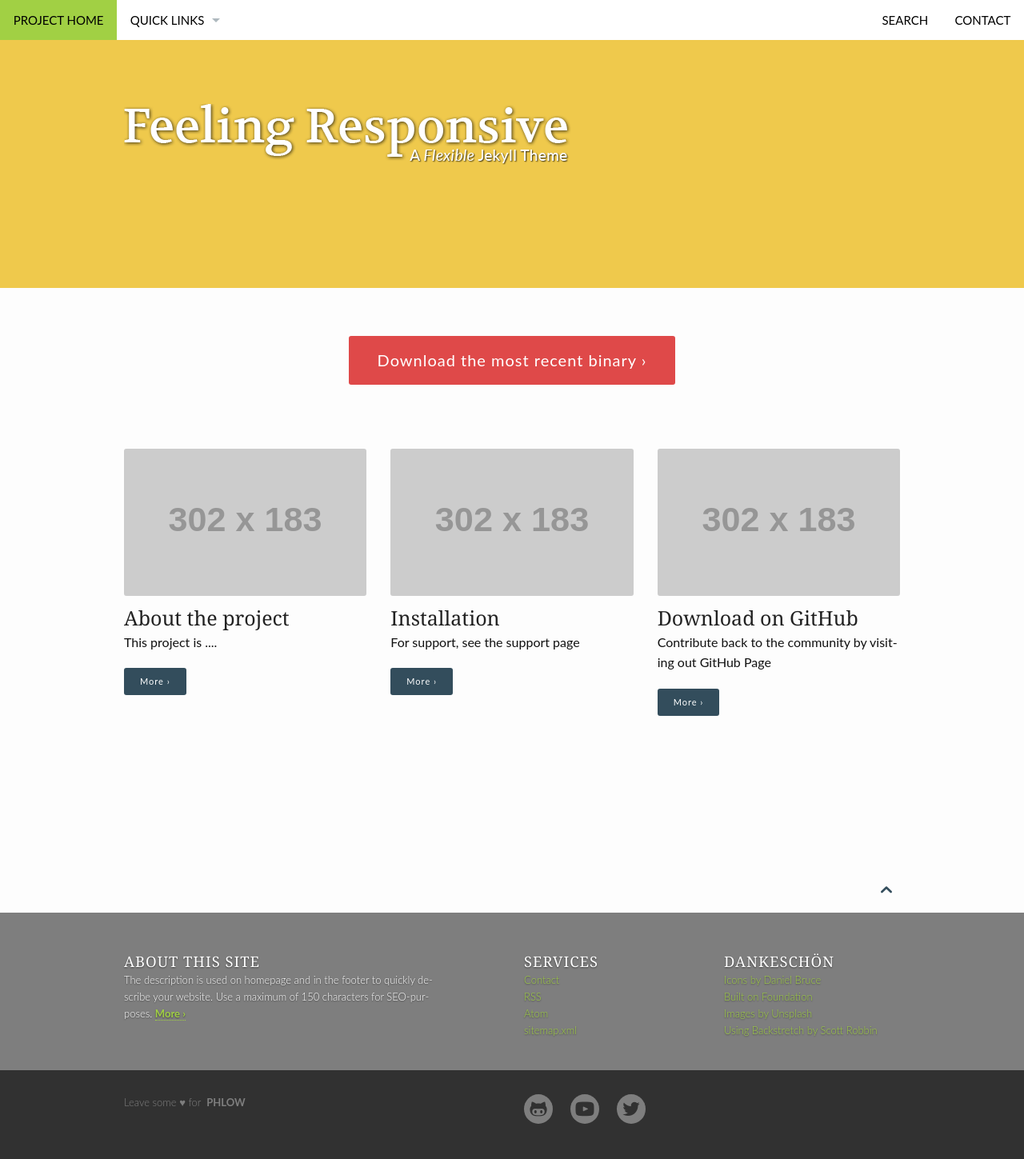
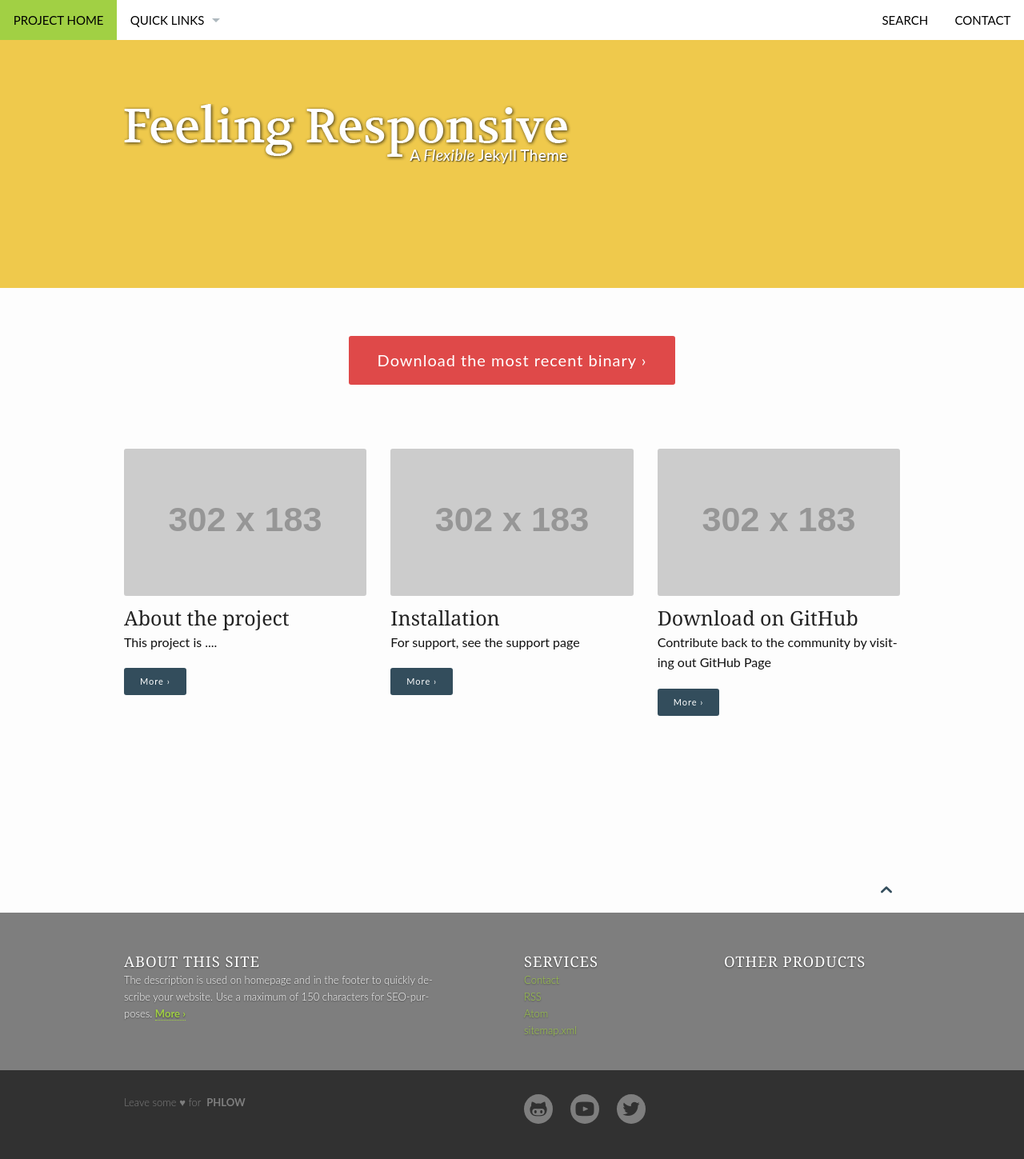
Before and after one commit to chegdan/testpage, a Jekyll site: the page built from pages/pages-root-folder/index.md, in a window 1280 px wide. Shown: the whole page at 80% size. Built offline with Jekyll 4.4.1, drawn with Linux system fonts in a browser that asks for light colours; part of the change alters nothing that is shown.

Commit message:
Update network.yml

```diff
--- a/_data/network.yml
+++ b/_data/network.yml
@@ -1,21 +1,21 @@
-- menu_name: "Dankeschön"
+- menu_name: "Other Products"
 
-- name: "Icons by Daniel Bruce"
-  url: "http://entypo.com/"
-  class: "network-entypo"
-  title: "Icons by Daniel Bruce"
+#- name: "Icons by Daniel Bruce"
+#  url: "http://entypo.com/"
+#  class: "network-entypo"
+#  title: "Icons by Daniel Bruce"
 
-- name: "Built on Foundation"
-  url: "http://foundation.zurb.com/"
-  class: "services-newsletter"
-  title: "Built on Foundation"
+#- name: "Built on Foundation"
+#  url: "http://foundation.zurb.com/"
+#  class: "services-newsletter"
+#  title: "Built on Foundation"
 
-- name: "Images by Unsplash"
-  url: "http://unsplash.com/"
-  class: "rss-link"
-  title: "Images by Unsplash"
+#- name: "Images by Unsplash"
+#  url: "http://unsplash.com/"
+#  class: "rss-link"
+#  title: "Images by Unsplash"
 
-- name: "Using Backstretch by Scott Robbin"
-  url: "http://srobbin.com/jquery-plugins/backstretch/"
-  class: "sitemap-link"
-  title: "Using Backstretch by Scott Robbin"
+#- name: "Using Backstretch by Scott Robbin"
+#  url: "http://srobbin.com/jquery-plugins/backstretch/"
+#  class: "sitemap-link"
+#  title: "Using Backstretch by Scott Robbin"
```
